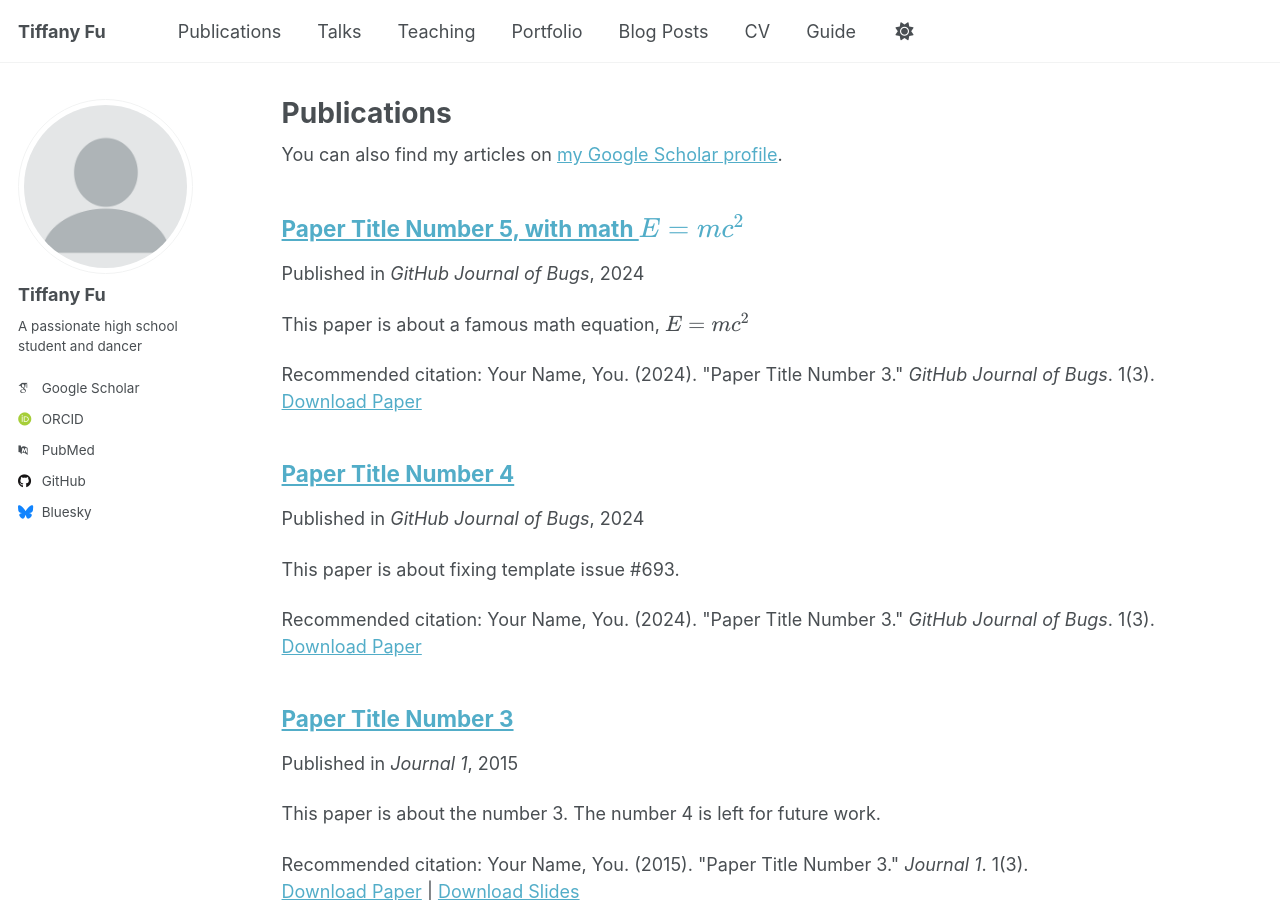
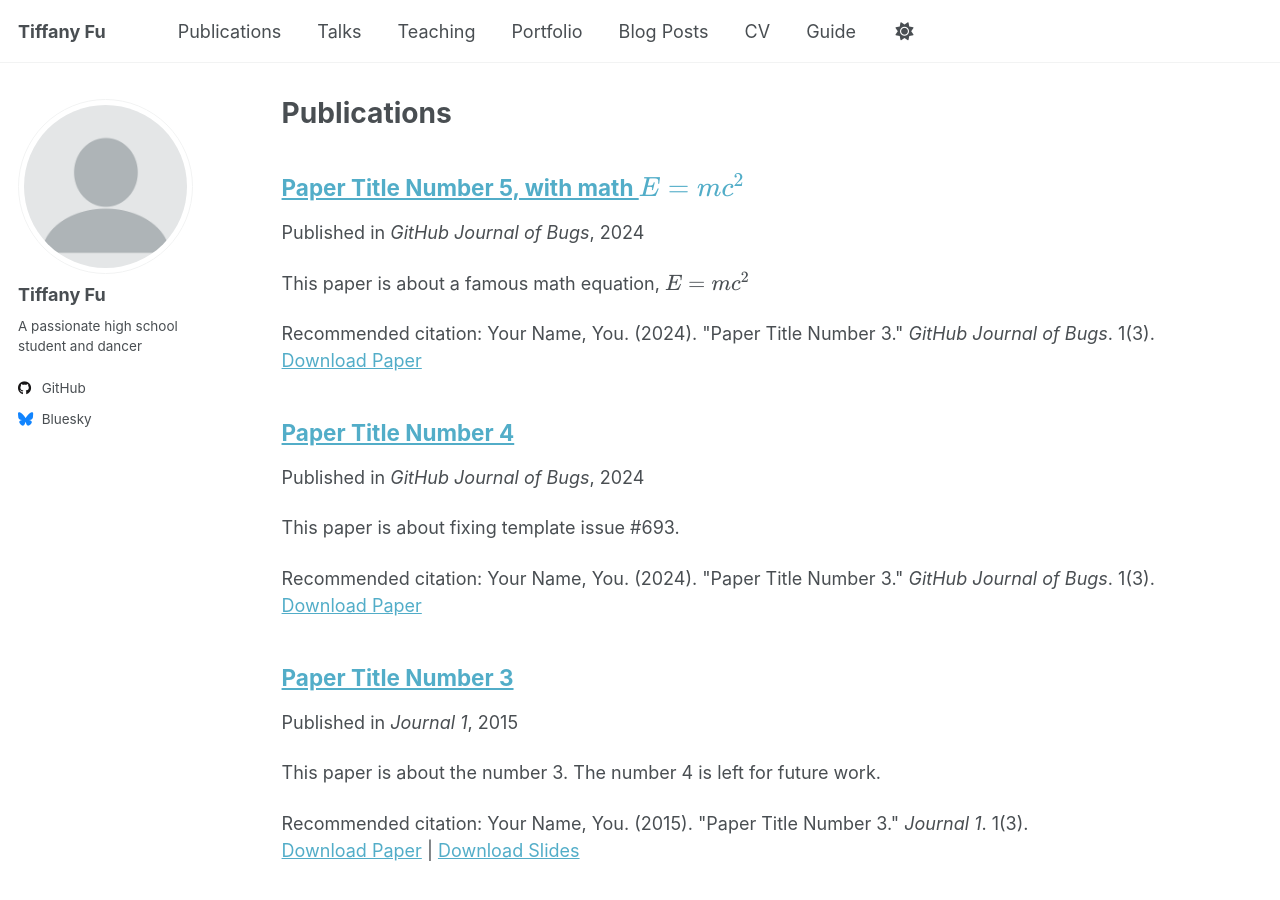
Before and after one commit to TiffanyJTFu/TiffanyFu, a Jekyll site: the page built from _pages/publications.html, in a window 1280 px wide and 900 px high. Built offline with Jekyll 4.4.1, drawn with Linux system fonts in a browser that asks for light colours; some web fonts are replaced; a script that is not in the unit is left out; part of the change alters nothing that is shown.

Commit message:
Update _config.yml

```diff
--- a/_config.yml
+++ b/_config.yml
@@ -33,13 +33,13 @@ author:
   Side bar 05      : "About me"
   # Academic websites
   academia         : # URL
-  arxiv            : # URL - Update with the correct link to your profile
-  googlescholar    : "https://scholar.google.com/citations?user=PS_CX0AAAAAJ"
+  About Me           : # URL -
+  High School Life : ""
   inspire-hep      : # URL
   impactstory      : # URL
-  orcid            : "http://orcid.org/yourorcidurl"
-  semantic         : # URL
-  pubmed           : "https://www.ncbi.nlm.nih.gov/pubmed/?term=john+snow"
+  Dance Competitions and Perormances           : ""
+  Academic Research and Social Practices        : # URL
+  Volunteeer Activities          : ""
   researchgate     : # URL
   scopus           : # URL
 
```
